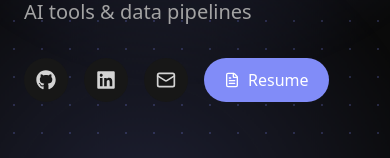
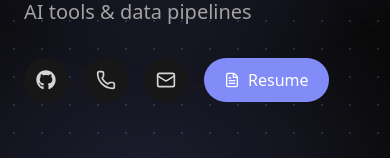
Before and after one commit to doomsday-the/portfolio, a Next.js app: page / in a window 390 px wide. Shown: the part 469-627 px from the top of the page. Built offline with nearby package versions, Linux system fonts and the light colour scheme.

Commit message:
fix: replace LinkedIn with phone in Hero to fix undefined href crash

```diff
--- a/src/components/Hero.tsx
+++ b/src/components/Hero.tsx
@@ -2,8 +2,8 @@
 
 import { motion } from "framer-motion";
 import { profileData } from "@/data/profile";
-import { Mail, FileText } from "lucide-react";
-import { FaGithub, FaLinkedin } from "react-icons/fa";
+import { Mail, FileText, Phone } from "lucide-react";
+import { FaGithub } from "react-icons/fa";
 import Link from "next/link";
 
 export function Hero() {
@@ -41,13 +41,11 @@ export function Hero() {
             <FaGithub className="w-5 h-5 text-neutral-700 dark:text-neutral-300 group-hover:text-[var(--color-accent)] transition-colors" />
           </Link>
           <Link
-            href={profileData.links.linkedin}
-            target="_blank"
-            rel="noopener noreferrer"
+            href={profileData.links.phone!}
             className="p-3 bg-neutral-100 hover:bg-neutral-200 dark:bg-neutral-900 dark:hover:bg-neutral-800 rounded-full transition-colors group"
-            aria-label="LinkedIn"
+            aria-label="Phone"
           >
-            <FaLinkedin className="w-5 h-5 text-neutral-700 dark:text-neutral-300 group-hover:text-[var(--color-accent)] transition-colors" />
+            <Phone className="w-5 h-5 text-neutral-700 dark:text-neutral-300 group-hover:text-[var(--color-accent)] transition-colors" />
           </Link>
           <Link
             href={profileData.links.email}
```
